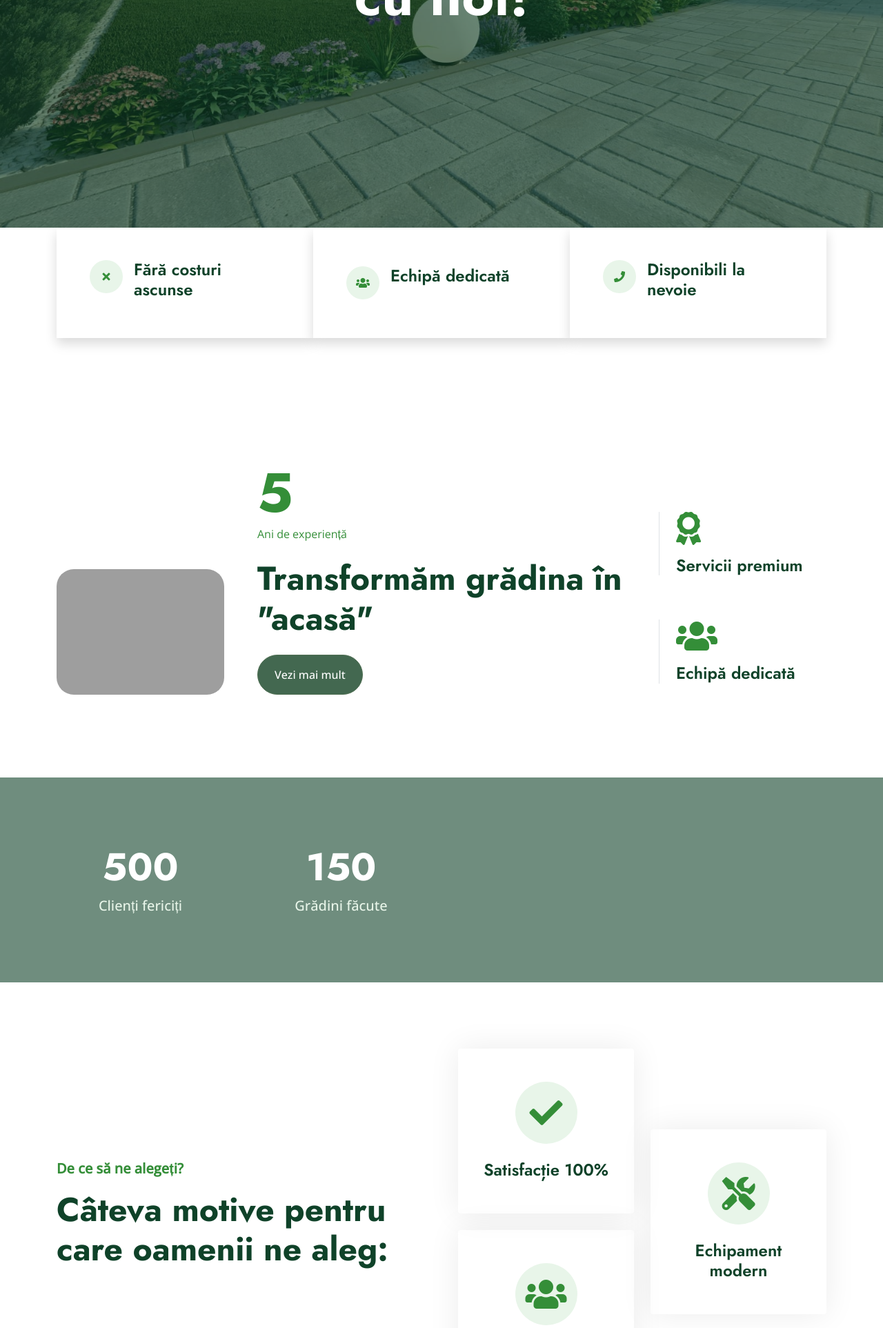
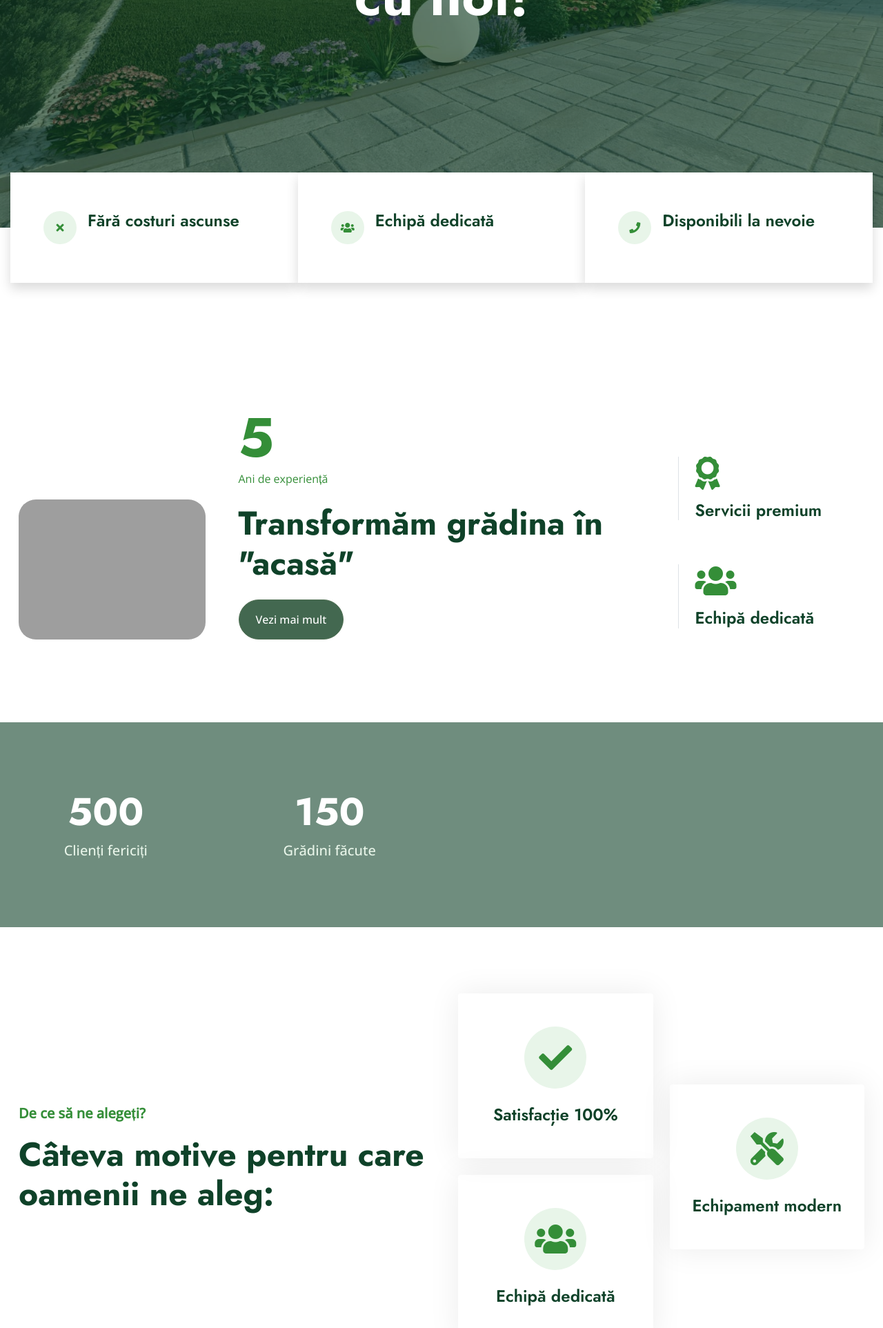
Before and after one commit to dca-online/amenajari-gradini-suceava.ro, a PHP site: page / in a window 1280 px wide. Shown: the part 524-2449 px from the top of the page at 69% size. Run offline with PHP 8.4, Linux system fonts and the light colour scheme; some libraries are stand-ins or nearby versions; grey boxes are pictures that could not be loaded.

Commit message:
Width fix 2

```diff
--- a/css/style.css
+++ b/css/style.css
@@ -805,22 +805,37 @@
 }
 
 .container-fluid {
-    max-width: 100vw;
     width: 100%;
-    margin: 0;
-    padding: 0;
+    max-width: 100%;
+    padding-right: 0 !important;
+    padding-left: 0 !important;
+    margin-right: 0 !important;
+    margin-left: 0 !important;
     overflow: hidden;
 }
 
-.carousel-inner {
-    width: 100vw;
-    margin-left: calc((100% - 100vw)/2);
-    margin-right: calc((100% - 100vw)/2);
+.container {
+    max-width: 100%;
+    padding-right: 15px;
+    padding-left: 15px;
+    margin-right: auto;
+    margin-left: auto;
+}
+
+.navbar,
+.carousel,
+.footer,
+.copyright {
+    width: 100%;
+    max-width: 100%;
+    margin: 0;
+    padding: 0;
 }
 
 @media (max-width: 991.98px) {
-    .navbar-collapse {
-        max-width: 100%;
-        padding: 0;
+    .container-fluid,
+    .container {
+        padding-right: 0 !important;
+        padding-left: 0 !important;
     }
 }
```
